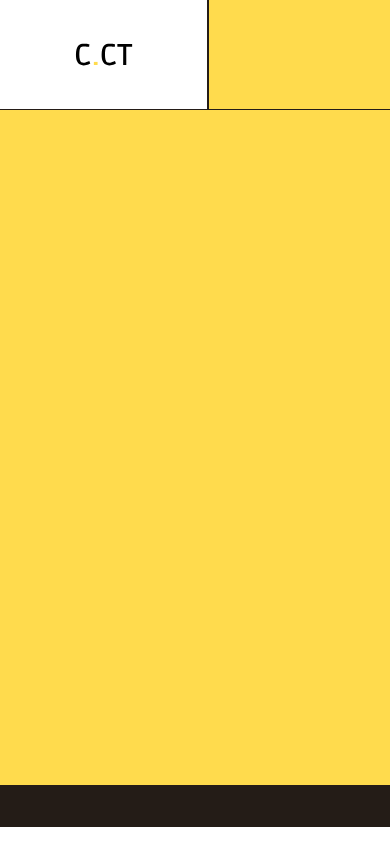
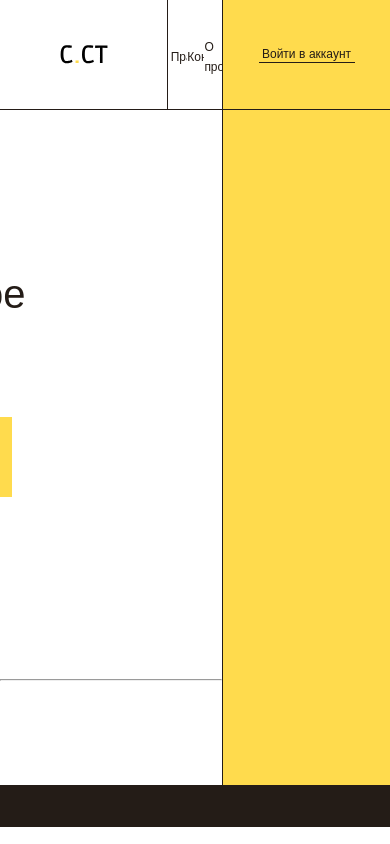
Before and after one commit to sonia13marker/creative.ct, a React (Create React App) app: page / in a window 390 px wide. Built offline with nearby package versions, Linux system fonts and the light colour scheme.

Commit message:
адаптация
адаптация разрешений до 320 (без мобилки)

```diff
--- a/src/components/HeaderMenuFull/HeaderMenuFull.jsx
+++ b/src/components/HeaderMenuFull/HeaderMenuFull.jsx
@@ -1,12 +1,10 @@
 import style from './style.module.css';
-import logo_img from '../../images/logo.svg';
+
 
 export function HeaderMenuFull () {
     return <div className={style.wrap}>
     <nav className={style.wrap__nav}>
-        <span className={style.nav__logo}>
-        <img  src={logo_img} className={style.logo__img} alt="logo"/>
-        </span>
+        <span className={style.nav__logo} />
         <ul className={style.nav__ul}>
             <li><a href="/#" className={style.nav__link}>Правила</a></li>
             <li><a href="/#" className={style.nav__link}>Конкурсы</a></li>
--- a/src/components/HeaderMenuFull/style.module.css
+++ b/src/components/HeaderMenuFull/style.module.css
@@ -22,6 +22,7 @@
     grid-template-rows: 1fr;
 }
 .nav__logo {
+    background: url(../../images/logo.svg) center center no-repeat;
     width: 13rem;
     border-right: 1.5px solid var(--main-black);
     height: 100%;
@@ -31,9 +32,6 @@
     align-items: center;
 }
 
-.logo__img {
-
-}
 .nav__ul {
     max-width: 50rem;
     display: flex;
@@ -96,3 +94,42 @@
     font-weight: 400;
     color: var(--main-black);
 }
+
+@media screen and (max-width: 1024px) {
+    .nav__logo {
+        width: 10.5rem;
+    }
+    .wrap__nav {
+        grid-template-columns: 10.5rem 1fr 20rem;
+    }
+    .nav__span {
+        width: 20rem;
+    }
+
+}
+
+@media screen and (max-width: 780px) {
+    .wrap__nav {
+        grid-template-columns: 10.5rem 1fr 10.5rem;
+    }
+    .nav__span {
+        width: 10.5rem;
+        display: flex;
+        justify-content: center;
+    }
+    .nav__link {
+        font-size: 12px;
+    }
+    .btn__t {
+        font-size: 12px;
+    }
+    .span__btn {
+        width: 6rem;
+        margin: 0 auto;
+    }
+    .nav__logo {
+        background: url(../../images/logo2.svg) center center no-repeat;
+    }
+
+
+}
--- a/src/pages/MainPage/style.module.css
+++ b/src/pages/MainPage/style.module.css
@@ -121,3 +121,43 @@
     height: 7px;
     margin-left: 50px;
 }
+
+@media screen and (max-width:1280px) {
+    .main__alltext {
+        margin-right: 0;
+    }
+    .main__h1 {
+        font-size: 55px;
+    }
+    .main__h2 {
+        font-size: 50px;
+    }
+
+}
+
+@media screen and (max-width: 1024px) {
+    .main {
+        grid-template-columns: 1fr 20rem;
+    }
+    .rightBlock {
+        width: 20rem;
+    }
+
+}
+@media screen and (max-width:780px) {
+    .main {
+        grid-template-columns: 1fr 10.5rem;
+    }
+    .rightBlock {
+        width: 10.5rem;
+    }
+    .main__h1 {
+        font-size: 45px;
+    }
+    .main__h2 {
+        font-size: 40px;
+    }
+    .main__btn {
+        font-size: 18px;
+    }
+}
```
Also changed, not shown: src/images/logo2.svg (added).
